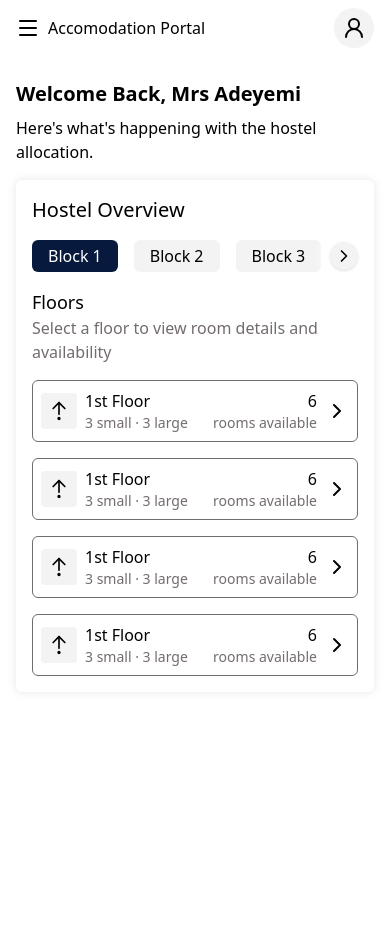
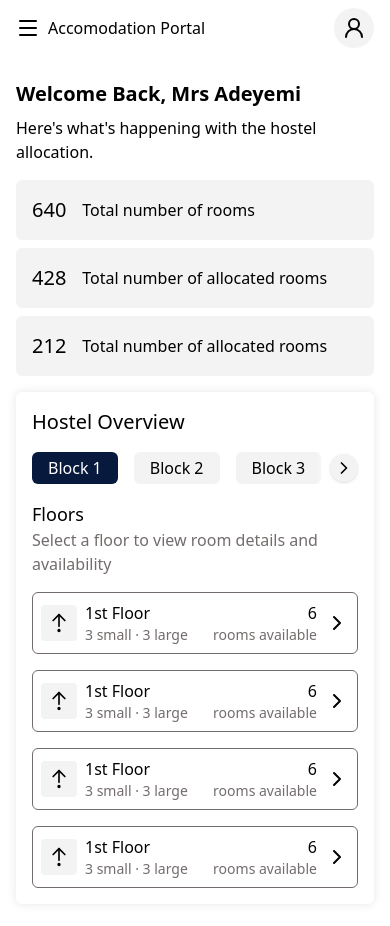
Before and after one commit to a-zadok/Student_balloting-page, a Next.js app: page /admin/dashboard in a window 390 px wide. Shown: the top 926 px of the page. Before the commit the page ends 860 px from the top, so only its background shows below. Built offline with nearby package versions, Linux system fonts and the light colour scheme.

Commit message:
feat: add stat card component

```diff
--- /dev/null
+++ b/components/ui/StatCard.tsx
@@ -0,0 +1,13 @@
+interface StatCardProps {
+  value: number;
+  label: string;
+}
+
+export default function StatCard({ value, label }: StatCardProps) {
+  return (
+    <div className="bg-container flex items-center gap-4 p-4 rounded-md">
+      <p className="text-xl">{value}</p>
+      <p>{label}</p>
+    </div>
+  );
+}
--- a/src/app/admin/dashboard/page.tsx
+++ b/src/app/admin/dashboard/page.tsx
@@ -1,3 +1,4 @@
+import StatCard from "../../../../components/ui/StatCard";
 import HostelOverview from "../../../../features/admin/components/hostel-overview/HostelOverview";
 
 export default function AdminDashboard() {
@@ -11,6 +12,12 @@ export default function AdminDashboard() {
           Here&apos;s what&apos;s happening with the hostel allocation.
         </p>
       </div>
+      <div className="md:hidden flex flex-col gap-2">
+        <StatCard value={640} label="Total number of rooms" />
+        <StatCard value={428} label="Total number of allocated rooms" />
+        <StatCard value={212} label="Total number of allocated rooms" />
+      </div>
+
       <HostelOverview />
     </section>
   );
```
